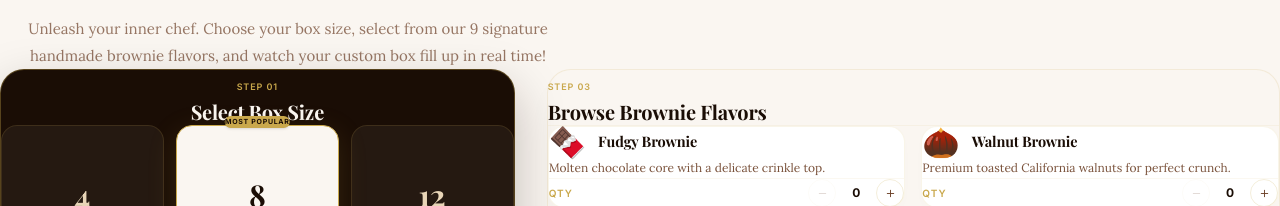
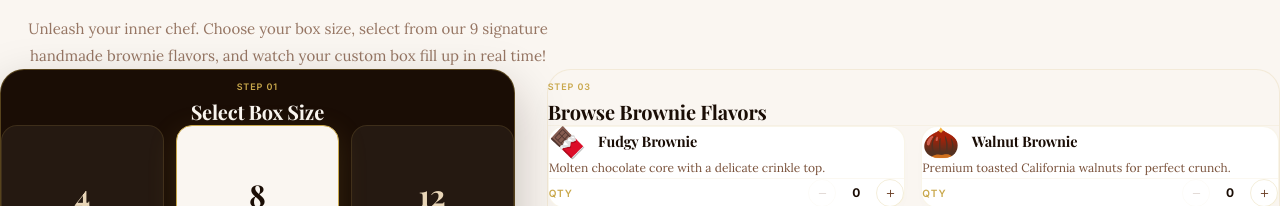
Before and after one commit to kg3478/BlissOven, a Next.js app: page / in a window 1280 px wide. Shown: the part 2669-2875 px from the top of the page. Built offline with nearby package versions, Linux system fonts and the light colour scheme; a web font is replaced by a local one.

Commit message:
style: remove most popular badge from brownie box builder size selector

```diff
--- a/src/components/BrownieBoxBuilder.tsx
+++ b/src/components/BrownieBoxBuilder.tsx
@@ -25,7 +25,7 @@ interface BoxSize {
 
 const boxSizes: BoxSize[] = [
   { count: 4, label: "Mini Box", price: "₹XXX", description: "Perfect for 1-2 people" },
-  { count: 8, label: "Gift Box", label2: "Most Popular", price: "₹XXX", description: "Ideal for gifting" },
+  { count: 8, label: "Gift Box", price: "₹XXX", description: "Ideal for gifting" },
   { count: 12, label: "Party Box", price: "₹XXX", description: "Perfect for celebrations" },
 ];
 
```
